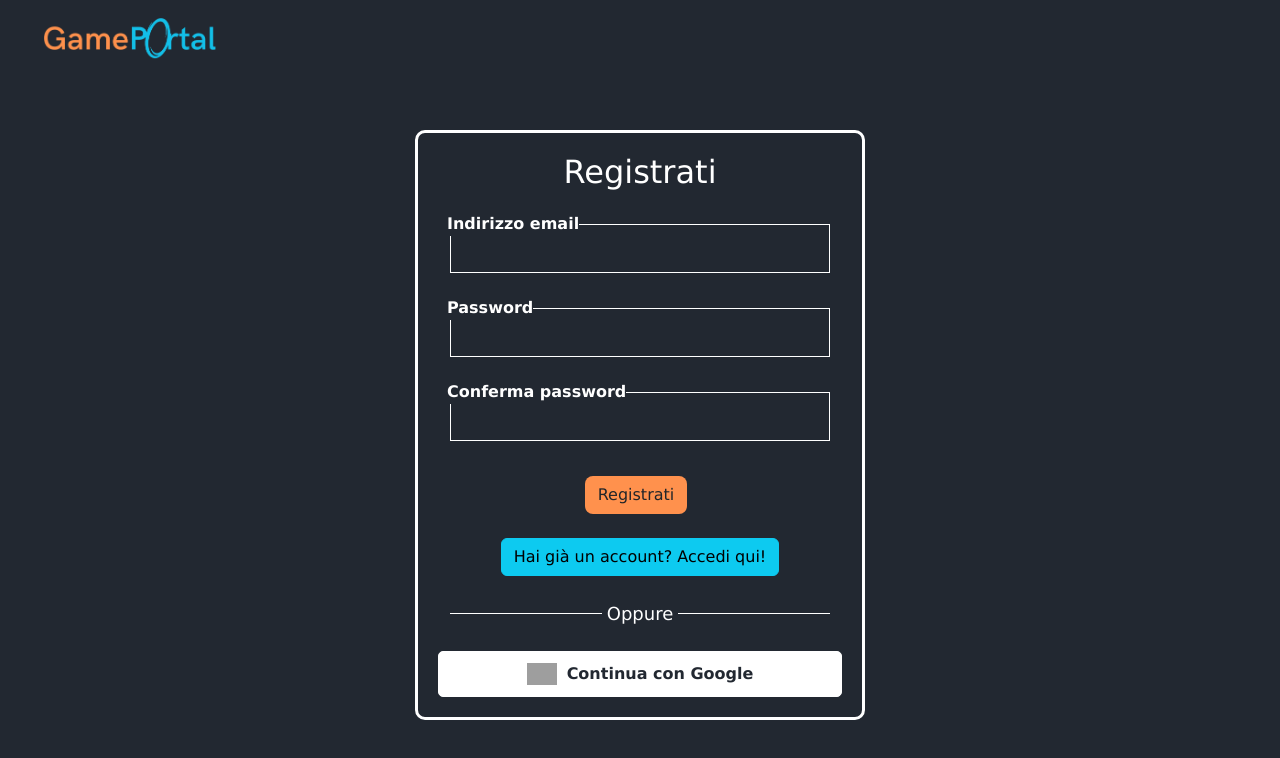
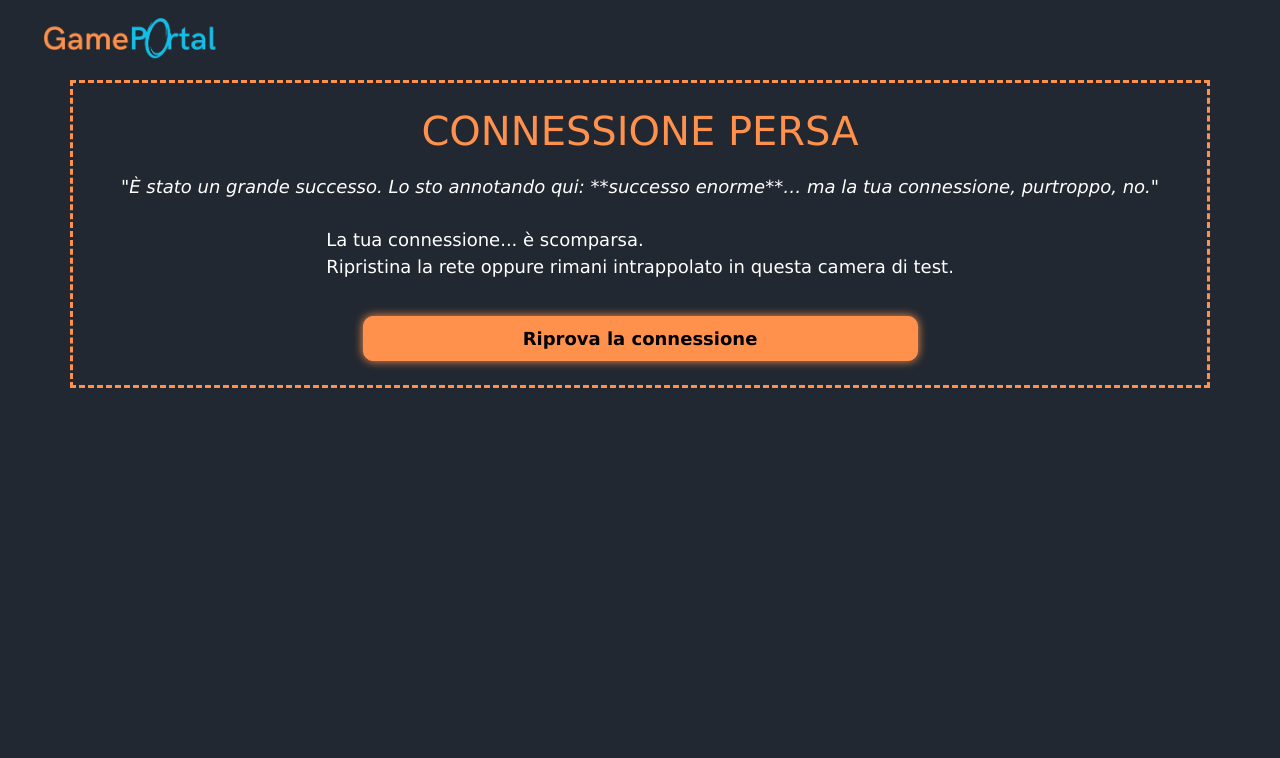
Before and after one commit to 180Gio/gameportal, a React (Vite) app: page / in a window 1280 px wide. Shown: the top 758 px of the page. Built offline with nearby package versions, Linux system fonts and the light colour scheme; no server answers; grey boxes are pictures that could not be loaded.

Commit message:
Offline page fallback

```diff
--- a/components/App.jsx
+++ b/components/App.jsx
@@ -12,12 +12,25 @@ import {auth} from "../firebase/firebase.js";
 import {getUser} from "../firestore/userService.js";
 import NewsPage from "./pages/NewsPage/NewsPage.jsx";
 import GameFinderPage from "./pages/GameFinderPage/GameFinderPage.jsx";
+import OfflineComponent from "./utilComponent/OfflineComponent.jsx";
 
 export default function App() {
     const [loggedIn, setLoggedIn] = useState(false);
     const [userDb, setUserDb] = useState(null);
+    const [isOnline, setIsOnline] = useState(true);
 
     const [page, setPage] = useState(1);
+
+    function checkIfOnline() {
+        fetch('https://www.google.com/images/branding/googlelogo/2x/googlelogo_color_92x30dp.png', {
+            mode: 'no-cors',
+            cache: "no-cache"
+        }).then(() => {
+            setIsOnline(true)
+        }).catch(() => {
+            setIsOnline(false)
+        });
+    }
 
     useEffect(() => {
         if (!loggedIn) {
@@ -34,6 +47,10 @@ export default function App() {
                 })
             }
         })
+
+        checkIfOnline();
+        window.addEventListener("online", () => checkIfOnline());
+        window.addEventListener("offline", () => checkIfOnline());
     }, []);
 
     function renderPage() {
@@ -55,7 +72,7 @@ export default function App() {
             <ToastProvider>
                 <SiteHeader setLoggedIn={setLoggedIn} setPage={setPage} page={page} userDb={userDb}
                             setUserDb={setUserDb}/>
-                {loggedIn ?
+                {!isOnline ? <OfflineComponent/> : loggedIn ?
                     <div className="g-4 px-5">
                         {renderPage()}
                     </div> :
--- /dev/null
+++ b/components/utilComponent/OfflineComponent.jsx
@@ -0,0 +1,31 @@
+import "/src/css/utilComponents/offlineComponent.css"
+import {Container, Row} from "react-bootstrap";
+
+export default function OfflineComponent() {
+    return (
+        <>
+            <Container className={"offline-container p-4"}>
+                <Row className={"offline-row"}>
+                    <h1> CONNESSIONE PERSA</h1>
+                </Row>
+                <Row className={"offline-row"}>
+                    <p className={"offline-text"}>
+                        "È stato un grande successo. Lo sto annotando qui: **successo enorme**… ma la tua connessione,
+                        purtroppo, no."
+                    </p>
+                </Row>
+                <Row className={"offline-row"}>
+                    <p className={"offline-hint"}>
+                        La tua connessione... è scomparsa.<br/>
+                        Ripristina la rete oppure rimani intrappolato in questa camera di test.
+                    </p>
+                </Row>
+                <Row className={"offline-row"}>
+                    <button className={"offline-button"} onClick={() => window.location.reload()}>
+                        Riprova la connessione
+                    </button>
+                </Row>
+            </Container>
+        </>
+    )
+}
--- /dev/null
+++ b/src/css/utilComponents/offlineComponent.css
@@ -0,0 +1,44 @@
+.offline-row {
+    display: flex;
+    justify-content: center;
+    align-items: center;
+}
+
+.offline-container {
+    background: transparent;
+    border: 3px #ff914d dashed;
+}
+
+.offline-text {
+    font-style: italic;
+    padding-top: 10px;
+    padding-bottom: 10px;
+    display: flex;
+    justify-content: center;
+}
+
+.offline-row h1 {
+    display: flex;
+    justify-content: center;
+    color: #ff914d;
+}
+
+.offline-hint {
+    display: flex;
+    justify-content: center;
+    padding-bottom: 20px;
+}
+
+.offline-button {
+    display: flex;
+    justify-content: center;
+    align-items: center;
+    max-width: 50%;
+    background: #ff914d;
+    color: black;
+    padding: 0.5rem;
+    border-radius: 10px;
+    font-weight: bold;
+    box-shadow: 0px 0px 10px #ff914d;
+    border: 1px solid #ff914d;
+}
```
